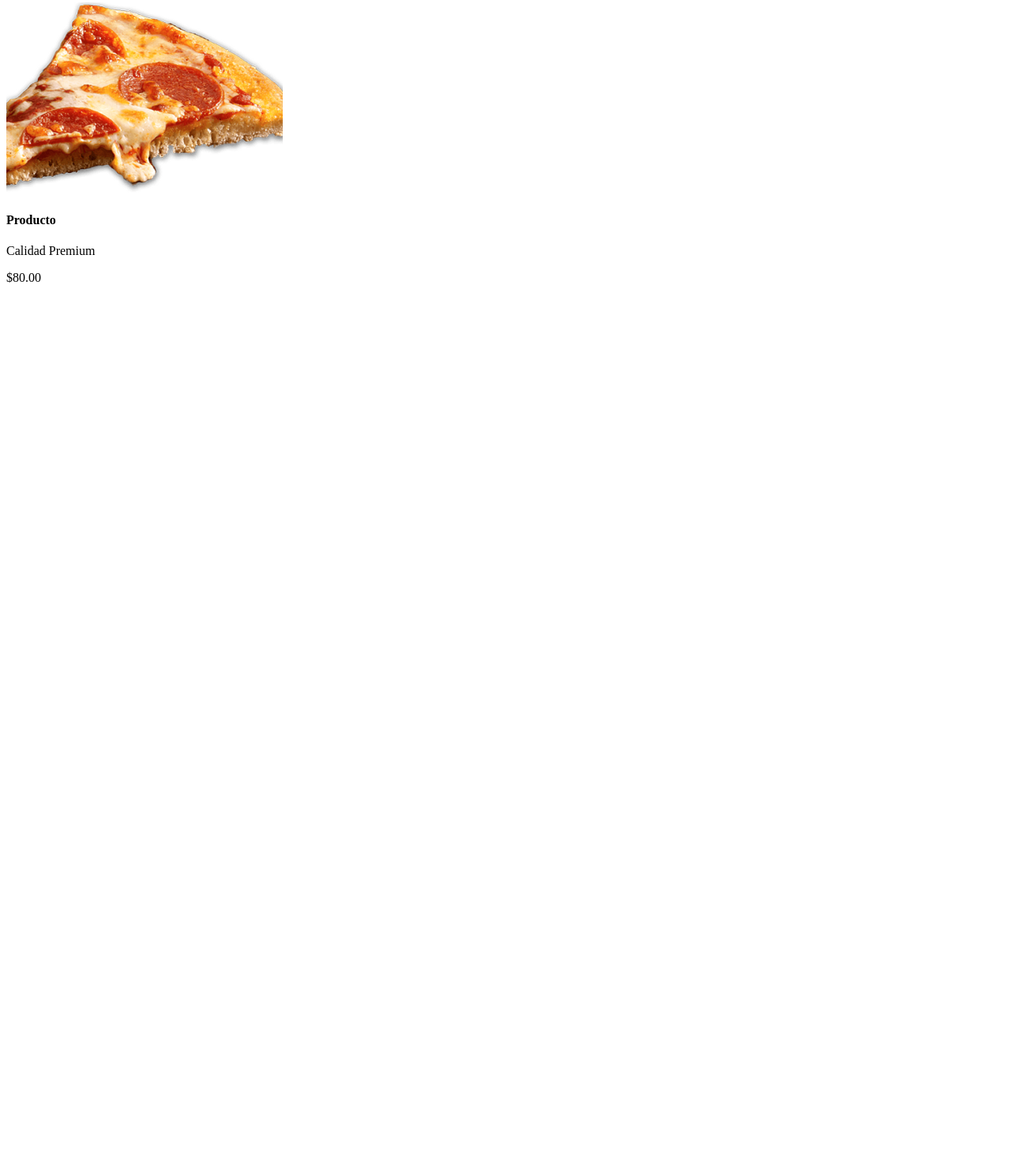
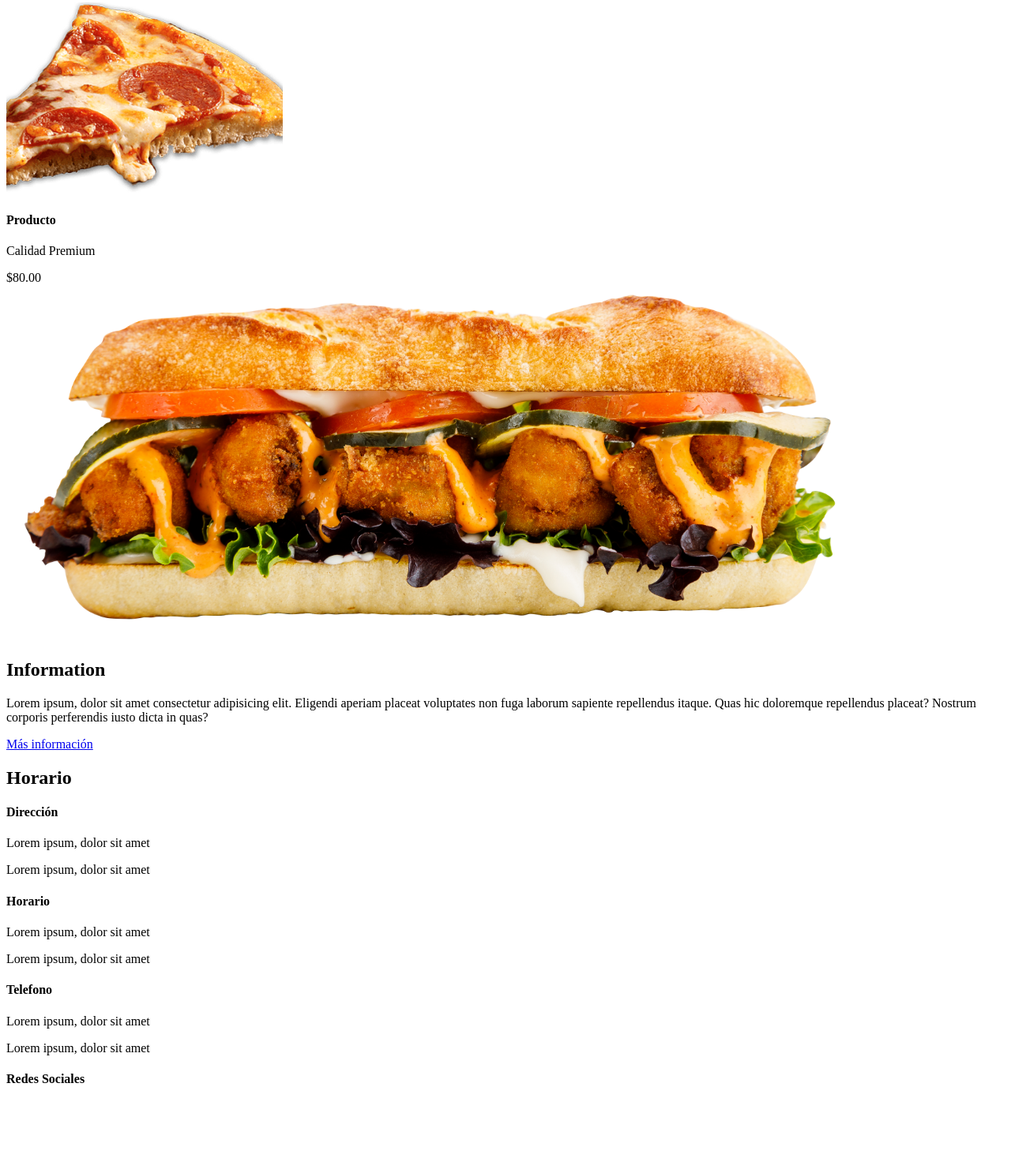
Before and after one commit to Silvia9680/Food-DivCode, a plain HTML site: page index.html in a window 1280 px wide. Shown: the part 6887-8359 px from the top of the page at 79% size. Before the commit the page ends 7256 px from the top, so only its background shows below. Drawn offline with Linux system fonts and the light colour scheme.

Commit message:
Add section

```diff
--- a/index.html
+++ b/index.html
@@ -269,8 +269,64 @@
                 </div>
             </div>
         </div>
+    </main>
 
-    </main>
+    <section class="info container">
+        <div class="info-img">
+            <img src="images/info.png" alt="">
+        </div>
+        <div class="info-txt">
+            <h2>Information</h2>
+            <p>
+                Lorem ipsum, dolor sit amet consectetur adipisicing elit. Eligendi aperiam placeat
+                voluptates non fuga laborum sapiente repellendus itaque. Quas hic doloremque repellendus
+                placeat? Nostrum corporis perferendis iusto dicta in quas?
+            </p>
+            <a href="#" class="btn-2">Más información</a>
+        </div>
+    </section>
+    <section class="horario">
+        <div class="horario-info container">
+            <h2>Horario</h2>
+            <div class="horario-txt">
+                <div class="txt">
+                    <h4>Dirección</h4>
+                    <p>Lorem ipsum, dolor sit amet</p>
+                    <p>Lorem ipsum, dolor sit amet</p>
+                </div>
+                <div class="txt">
+                    <h4>Horario</h4>
+                    <p>Lorem ipsum, dolor sit amet</p>
+                    <p>Lorem ipsum, dolor sit amet</p>
+                </div>
+                <div class="txt">
+                    <h4>Telefono</h4>
+                    <p>Lorem ipsum, dolor sit amet</p>
+                    <p>Lorem ipsum, dolor sit amet</p>
+                </div>
+                <div class="txt">
+                    <h4>Redes Sociales</h4>
+                    <div class="socials">
+                        <a href="#">
+                            <div class="social">
+                                <img src="images/s1.svg" alt="social">
+                            </div>
+                        </a>
+                        <a href="#">
+                            <div class="social">
+                                <img src="images/s2.svg" alt="social">
+                            </div>
+                        </a>
+                        <a href="#">
+                            <div class="social">
+                                <img src="images/s3.svg" alt="social">
+                            </div>
+                        </a>
+                    </div>
+                </div>
+            </div>
+        </div>
+    </section>
     <script src="index.js"></script>
 </body>
 </html>
```
